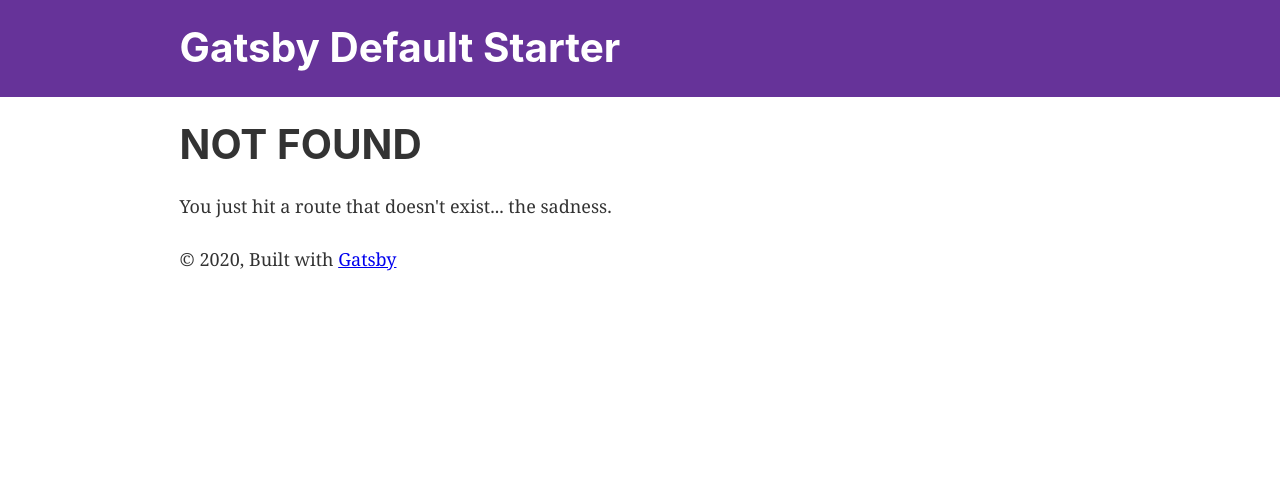
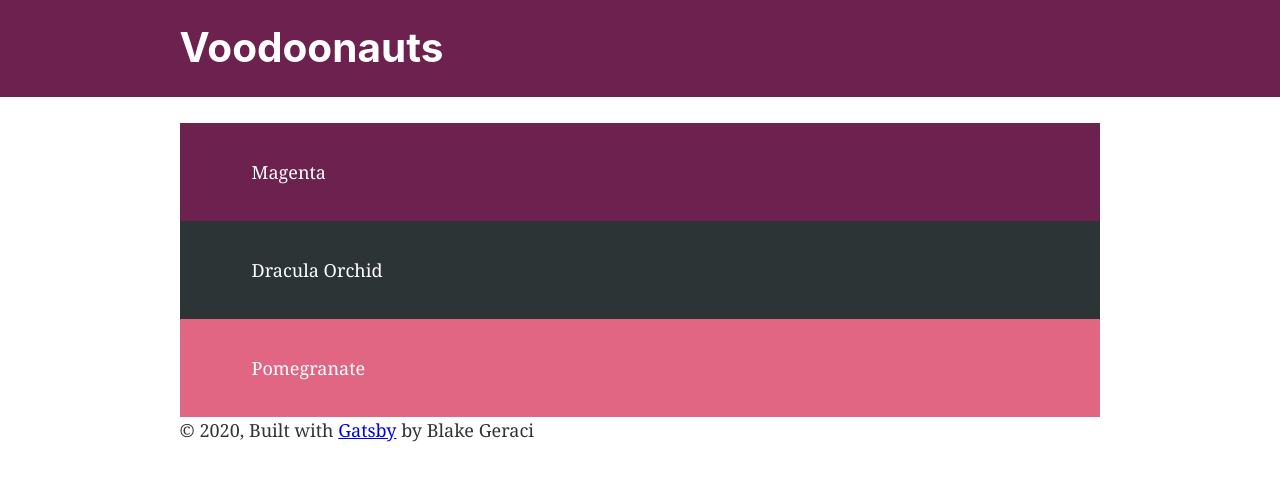
Before and after one commit to bgeraci714/vodoonauts-website, a Gatsby site: page /colors in a window 1280 px wide. Before the commit this address had no page. Built offline with nearby package versions, Linux system fonts and the light colour scheme; Gatsby itself is replaced by a stand-in of ours.

Commit message:
adds some initial gatsby starter files

```diff
--- a/gatsby-config.js
+++ b/gatsby-config.js
@@ -1,6 +1,6 @@
 module.exports = {
   siteMetadata: {
-    title: `Gatsby Default Starter`,
+    title: `Voodoonauts`,
     description: `Kick off your next, great Gatsby project with this default starter. This barebones starter ships with the main Gatsby configuration files you might need.`,
     author: `@gatsbyjs`,
   },
--- a/src/components/header.js
+++ b/src/components/header.js
@@ -2,10 +2,10 @@ import { Link } from "gatsby"
 import PropTypes from "prop-types"
 import React from "react"
 
-const Header = ({ siteTitle }) => (
+const Header = ({ siteTitle, headingColor }) => (
   <header
     style={{
-      background: `rebeccapurple`,
+      background: `${headingColor}`,
       marginBottom: `1.45rem`,
     }}
   >
@@ -33,6 +33,7 @@ const Header = ({ siteTitle }) => (
 
 Header.propTypes = {
   siteTitle: PropTypes.string,
+  headingcolor: PropTypes.string,
 }
 
 Header.defaultProps = {
--- a/src/components/layout.js
+++ b/src/components/layout.js
@@ -25,7 +25,10 @@ const Layout = ({ children }) => {
 
   return (
     <>
-      <Header siteTitle={data.site.siteMetadata.title} />
+      <Header
+        siteTitle={data.site.siteMetadata.title}
+        headingColor={`#6D214F`}
+      />
       <div
         style={{
           margin: `0 auto`,
@@ -35,9 +38,8 @@ const Layout = ({ children }) => {
       >
         <main>{children}</main>
         <footer>
-          © {new Date().getFullYear()}, Built with
-          {` `}
-          <a href="https://www.gatsbyjs.org">Gatsby</a>
+          © {2020}, Built with{` `}
+          <a href="https://www.gatsbyjs.org">Gatsby</a> by Blake Geraci
         </footer>
       </div>
     </>
--- /dev/null
+++ b/src/pages/colors.js
@@ -0,0 +1,24 @@
+import React from "react"
+import Layout from "../components/layout"
+
+export default function About() {
+  return (
+    <Layout>
+      <div
+        style={{ background: `#6D214F`, padding: `2rem 4rem`, color: `white` }}
+      >
+        Magenta
+      </div>
+      <div
+        style={{ background: `#2d3436`, padding: `2rem 4rem`, color: `white` }}
+      >
+        Dracula Orchid
+      </div>
+      <div
+        style={{ background: `#c039`, padding: `2rem 4rem`, color: `white` }}
+      >
+        Pomegranate
+      </div>
+    </Layout>
+  )
+}
--- a/src/pages/index.js
+++ b/src/pages/index.js
@@ -10,7 +10,9 @@ const IndexPage = () => (
     <SEO title="Home" />
     <h1>Hi people</h1>
     <p>Welcome to your new Gatsby site.</p>
-    <p>Now go build something great.</p>
+    <div style={{ color: `purple`, fontSize: `72px`, paddingBottom: `1rem` }}>
+      Hello Gatsby!
+    </div>
     <div style={{ maxWidth: `300px`, marginBottom: `1.45rem` }}>
       <Image />
     </div>
```
